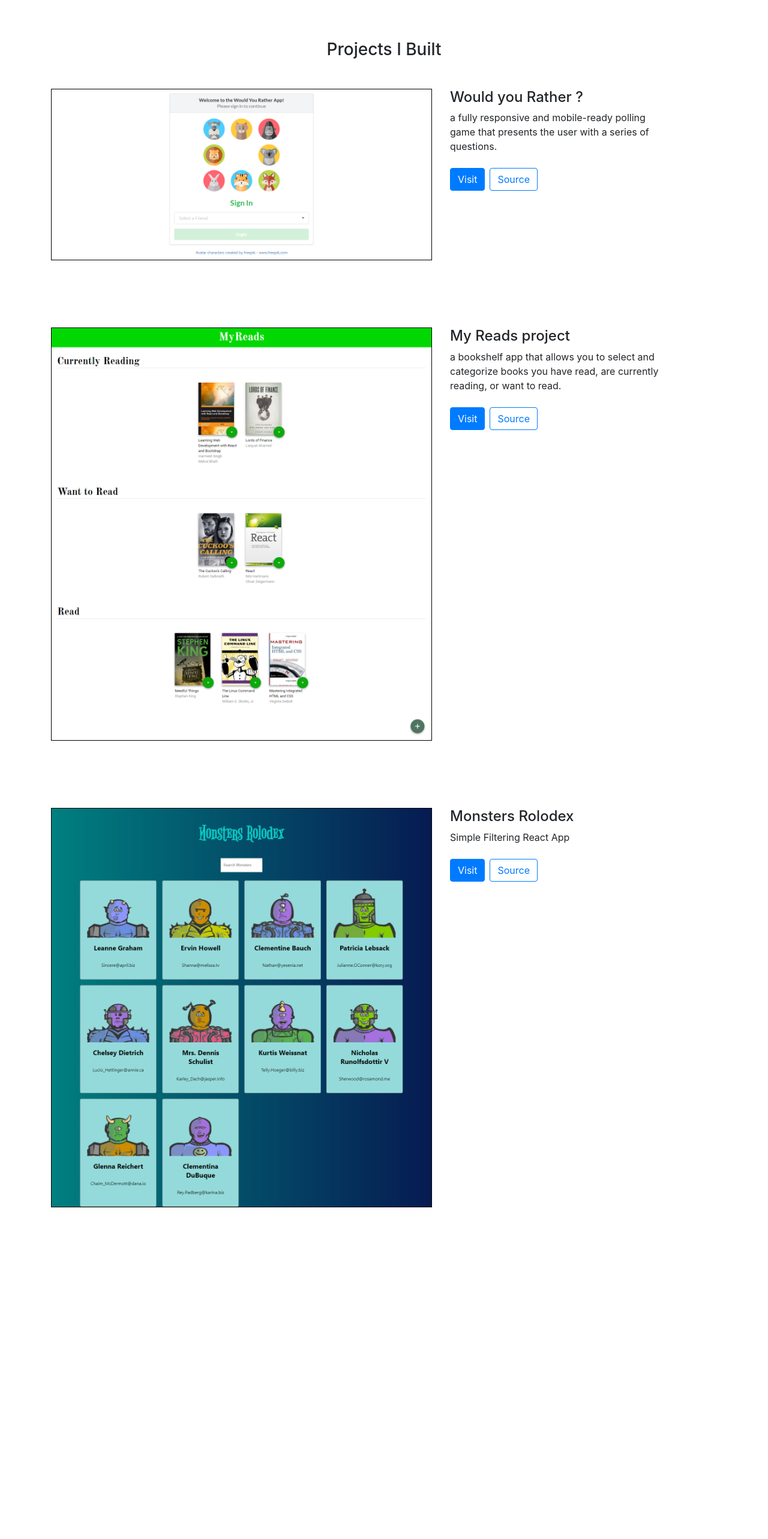
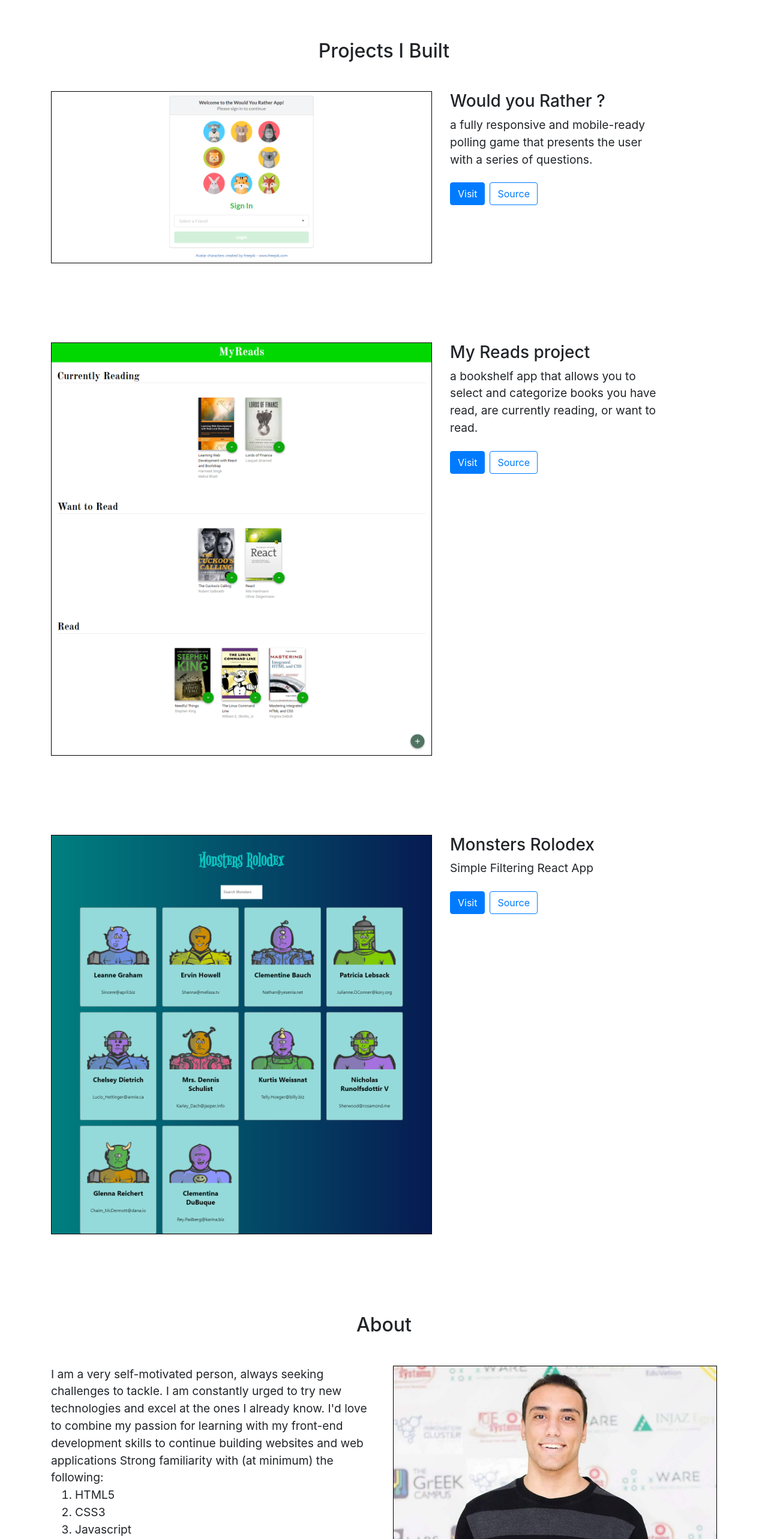
Before and after one commit to memo-ibrahim-alean/instabug-task-portfolio-website, a React (Create React App) app: page / in a window 1280 px wide. Shown: the part 850-3416 px from the top of the page at 60% size. Before the commit the page ends 2975 px from the top, so only its background shows below. Built offline with nearby package versions, Linux system fonts and the light colour scheme.

Commit message:
add about section and make all photos responsive

```diff
--- a/src/pages/home-page/home-page.js
+++ b/src/pages/home-page/home-page.js
@@ -3,6 +3,7 @@ import './home-page.css';
 import NavBar from '../../components/navbar/navbar';
 import Header from '../../sections/header/header';
 import Projects from '../../sections/projects/projects';
+import About from '../../sections/about/about';
 
 class HomaPage extends Component {
   render() {
@@ -11,6 +12,7 @@ class HomaPage extends Component {
         <NavBar />
         <Header />
         <Projects />
+        <About />
       </div>
     )
   }
--- /dev/null
+++ b/src/sections/about/about.css
@@ -0,0 +1,7 @@
+.about-img {
+  border: 1px solid black;
+}
+
+.about-paragraph {
+  font-size: 1.2rem;
+}
--- /dev/null
+++ b/src/sections/about/about.js
@@ -0,0 +1,36 @@
+import React from 'react';
+import './about.css';
+import { Container, Row, Col } from 'react-bootstrap';
+import AboutImg from './about.png';
+
+const About = () => (
+  <div id="aboutSection">
+    <h2 className='text-center mb-5'>About</h2>
+    <Container>
+      <Row>
+        <Col sm={6}>
+          <p className='about-paragraph'>
+            I am a very self-motivated person, always seeking challenges to tackle. I am constantly urged to try new technologies and excel at the ones I already know. I'd love to combine my passion for learning with my front-end development skills to continue building websites and web applications
+            Strong familiarity with (at minimum) the following:
+            <ol>
+              <li>HTML5</li>
+              <li>CSS3</li>
+              <li>Javascript</li>
+              <li>Bootstrap</li>
+              <li>React</li>
+            </ol>
+          </p>
+        </Col>
+        <Col sm={6}>
+          <img
+            className='about-img img-fluid'
+            src={AboutImg}
+            alt="mohamed ibrahim" />
+        </Col>
+      </Row>
+    </Container>
+  </div>
+)
+
+
+export default About;
--- a/src/sections/projects/projects.css
+++ b/src/sections/projects/projects.css
@@ -1,10 +1,8 @@
 .screen-shoot {
   display: block;
-  margin: 0 auto;
-  width: 100%;
+  margin-bottom: 20px;
   border: 1px solid black;
 }
-
 
 .marginBottom {
   margin-bottom: 7rem;
@@ -13,3 +11,7 @@
 .marginTop {
   margin-top: 3rem;
 }
+
+.project-paragraph {
+  font-size: 1.2rem;
+}
--- a/src/sections/projects/projects.js
+++ b/src/sections/projects/projects.js
@@ -41,7 +41,7 @@ class Projects extends Component {
     const { projects } = this.state;
     return (
       <div>
-        <h3 className='text-center mt-5' id='projectSection'>Projects I Built</h3>
+        <h2 className='text-center mt-5 mb-5' id='projectSection'>Projects I Built</h2>
         <Container>
           {
             projects.map(project => (
@@ -49,12 +49,12 @@ class Projects extends Component {
                 <Col sm={7}>
                   <img
                     src={project.Photo} alt={`${project.title}`}
-                    className='screen-shoot'
+                    className='screen-shoot img-fluid'
                   />
                 </Col>
                 <Col sm={4}>
-                  <h4>{project.title}</h4>
-                  <p>{project.overView}</p>
+                  <h3>{project.title}</h3>
+                  <p className='project-paragraph'>{project.overView}</p>
                   <a href={`${project.visit}`}
                     target='_blank'
                     rel="noopener noreferrer"
```
Also changed, not shown: src/sections/skills/skill.js (deleted, +0 -10 lines), src/sections/about/about.png (added), src/sections/skills/skills.css (deleted).
